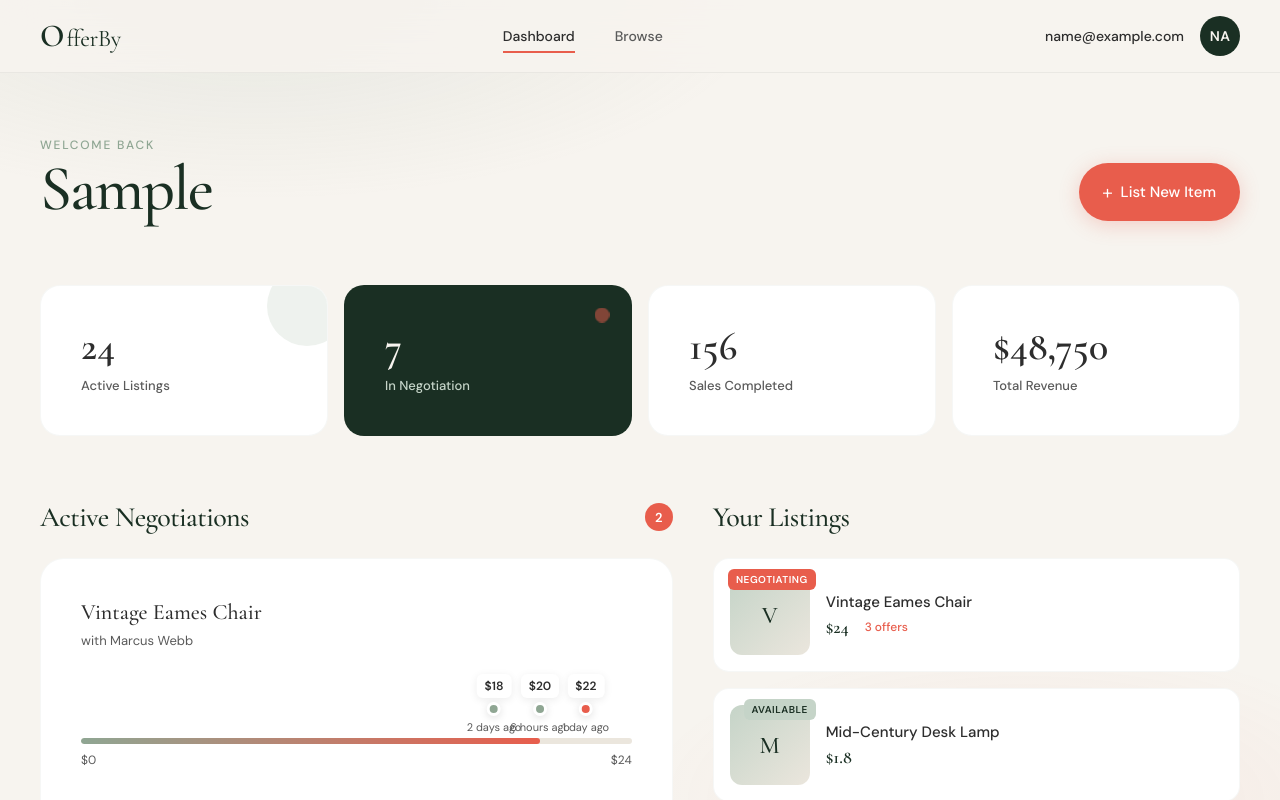
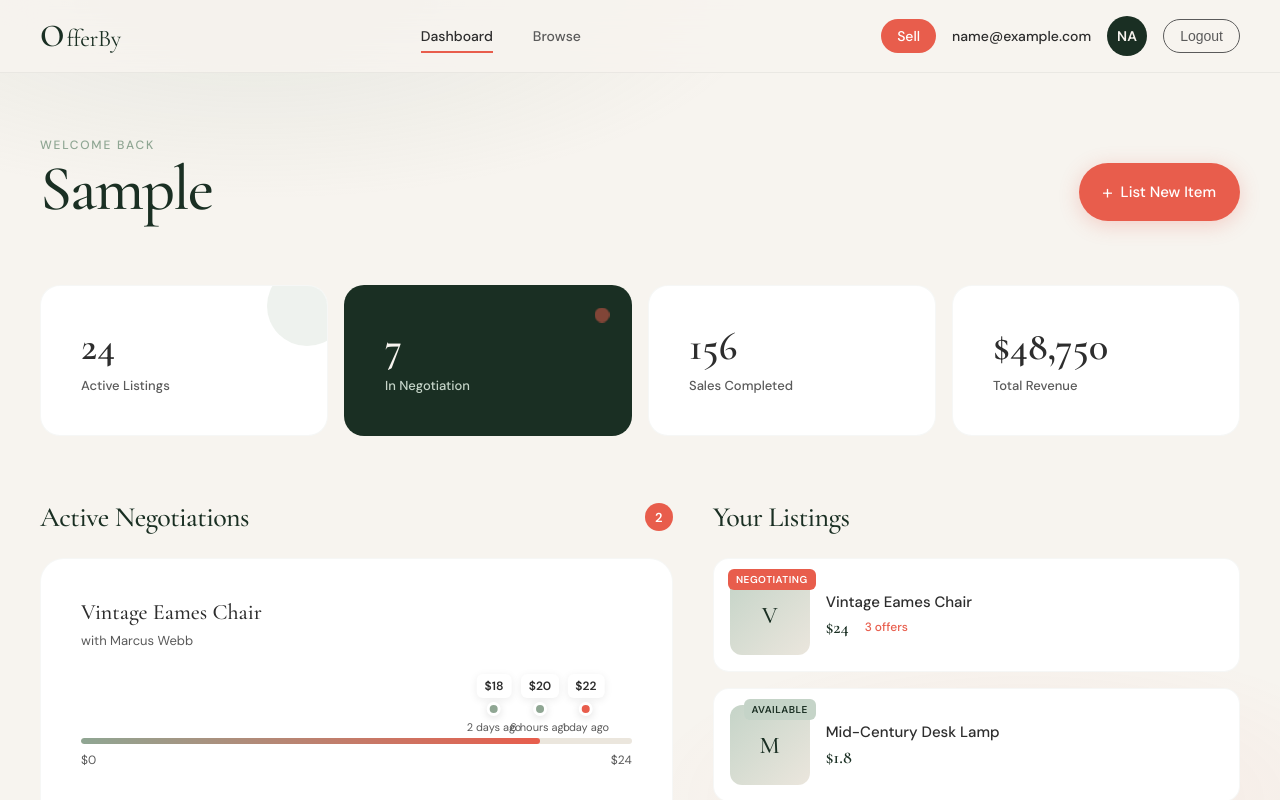
Before and after one commit to denisraison/offerby, a Vue app in the folder web/: page /dashboard in a window 1280 px wide. Shown: the top 800 px of the page. Built offline with nearby package versions, Linux system fonts and the light colour scheme; sample sign-in values are in the browser's storage; the HTML template or start-up script is replaced by a standard one.

Commit message:
feat: add sell and logout buttons to header

```diff
--- a/web/src/components/layout/AppHeader.vue
+++ b/web/src/components/layout/AppHeader.vue
@@ -1,7 +1,16 @@
 <script setup lang="ts">
 import { computed } from 'vue'
-import { useRoute } from 'vue-router'
+import { useRoute, useRouter } from 'vue-router'
 import AppAvatar from '@/components/base/AppAvatar.vue'
+import { useAuthStore } from '@/stores/auth'
+
+const router = useRouter()
+const authStore = useAuthStore()
+
+const handleLogout = () => {
+  authStore.logout()
+  router.push('/login')
+}
 
 const props = defineProps<{
   user?: {
@@ -43,8 +52,10 @@ const isActive = (path: string) => route.path.startsWith(path)
     </nav>
 
     <div v-if="user" class="user-menu">
+      <RouterLink to="/products/new" class="sell-link">Sell</RouterLink>
       <span class="user-email">{{ user.email }}</span>
       <AppAvatar :name="user.name" :src="user.avatar" :initials="emailInitials" />
+      <button class="logout-btn" @click="handleLogout">Logout</button>
     </div>
     <div v-else class="auth-links">
       <RouterLink to="/login" class="nav-link">Log in</RouterLink>
@@ -132,9 +143,41 @@ const isActive = (path: string) => route.path.startsWith(path)
   gap: var(--space-md);
 }
 
+.sell-link {
+  padding: var(--space-sm) var(--space-md);
+  background: var(--coral);
+  color: white;
+  text-decoration: none;
+  font-size: 0.875rem;
+  font-weight: 500;
+  border-radius: 100px;
+  transition: all 0.3s var(--ease-out);
+}
+
+.sell-link:hover {
+  background: var(--forest);
+}
+
 .user-email {
   font-size: 0.875rem;
   font-weight: 500;
+  color: var(--charcoal);
+}
+
+.logout-btn {
+  padding: var(--space-sm) var(--space-md);
+  background: transparent;
+  border: 1px solid var(--charcoal-soft);
+  color: var(--charcoal-soft);
+  font-size: 0.875rem;
+  font-weight: 500;
+  border-radius: 100px;
+  cursor: pointer;
+  transition: all 0.3s var(--ease-out);
+}
+
+.logout-btn:hover {
+  border-color: var(--charcoal);
   color: var(--charcoal);
 }
 
```
